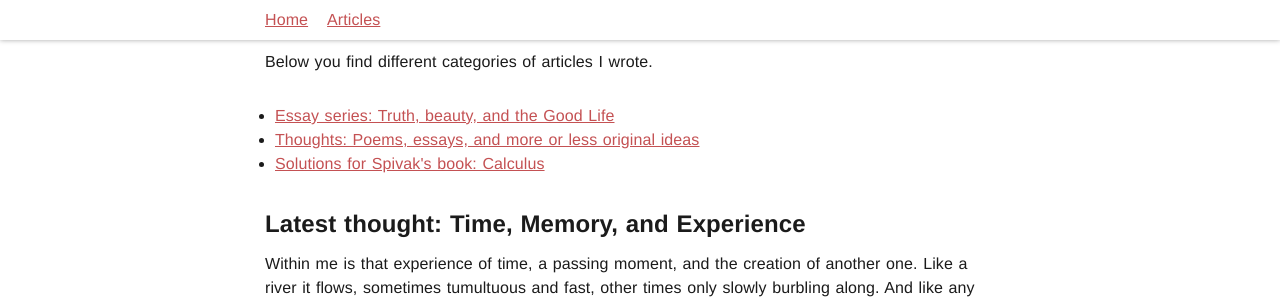
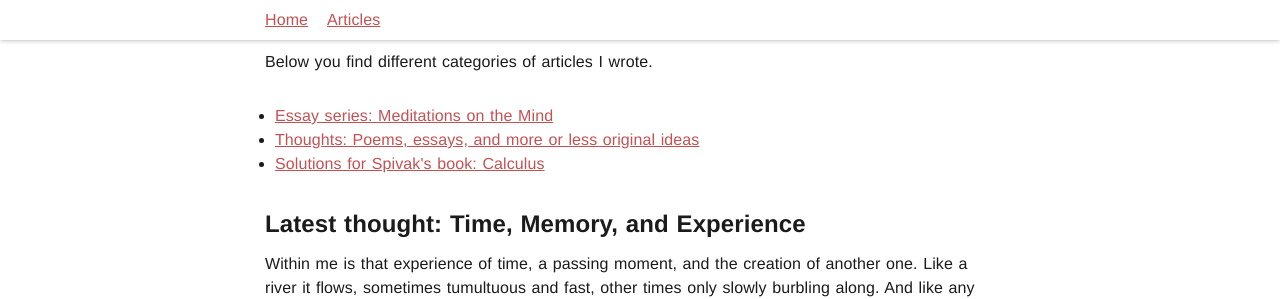
Before and after one commit to pheymann/paulheymann-website, a Jekyll site: the page built from articles/index.html, in a window 1280 px wide and 900 px high. Shown: the top 299 px of the window. Built offline with Jekyll 4.4.1, drawn with Linux system fonts in a browser that asks for light colours.

Commit message:
blog:m-o-m: rename series

```diff
--- a/articles/index.html
+++ b/articles/index.html
@@ -8,7 +8,7 @@ layout: "basic"
   </p>
 
   <ul>
-    <li><a href="{{ site.baseurl }}/articles/reality-truth-good-life">Essay series: Truth, beauty, and the Good Life</a></li>
+    <li><a href="{{ site.baseurl }}/articles/meditations-on-the-mind">Essay series: Meditations on the Mind</a></li>
     <li><a href="{{ site.baseurl }}/articles/thoughts">Thoughts: Poems, essays, and more or less original ideas</a></li>
     <li><a href="{{ site.baseurl }}/articles/spivak-calculus">Solutions for Spivak's book: Calculus</a></li>
   </ul>
```
Also changed, not shown: articles/meditations-on-the-mind.html (renamed from articles/reality-truth-good-life.html).
